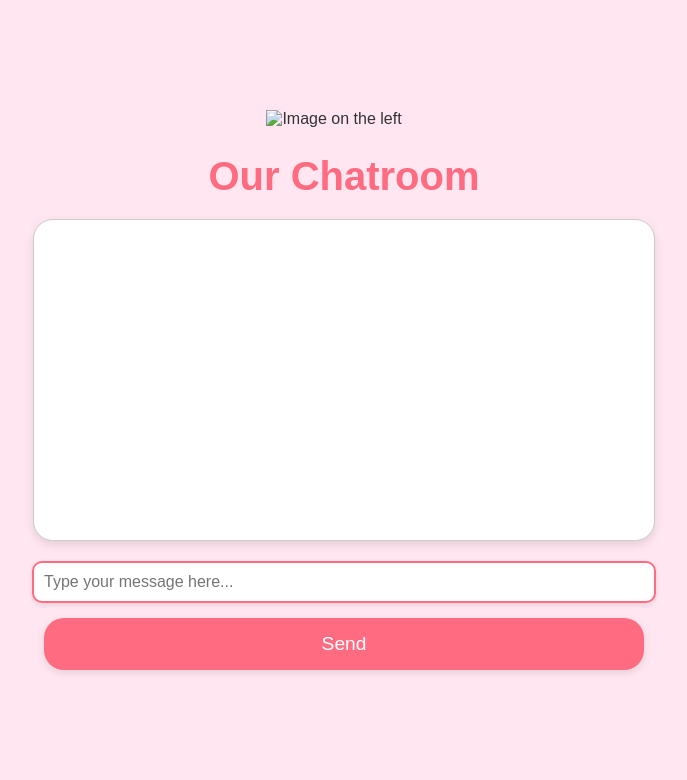
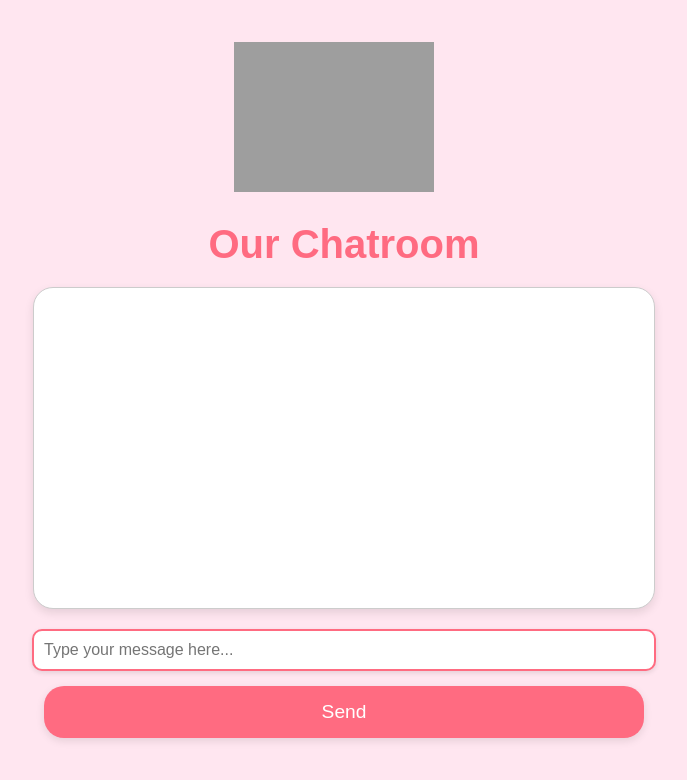
Before and after one commit to mochiness/melvinandlia, a plain HTML site: page index.html in a window 1280 px wide. Shown: the whole page, without its empty margins (296-983 px from the left). Drawn offline with Linux system fonts and the light colour scheme; the site is published under a folder, as on GitHub Pages, so addresses that start at the root find nothing; no server answers.

Commit message:
Update index.html
changed / on image

```diff
--- a/index.html
+++ b/index.html
@@ -14,7 +14,7 @@
 </head>
 <body>
   <div class="left-image">
-    <img src="/mybabys.jpg" alt="Image on the left" />
+    <img src="mybabys.jpg" alt="Image on the left" />
   </div>
 
   <h1>Our Chatroom</h1>
```
